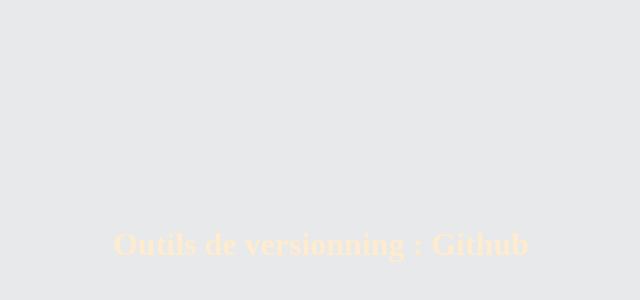
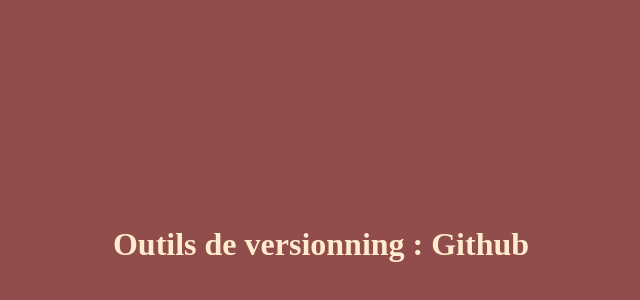
Before and after one commit to Jocelyn-AGORO/Hackathon-DevOps, a plain HTML site: page index.html in a window 1280 px wide. Shown: the part 48-348 px from the top of the page, without its empty margins (319-959 px from the left). Drawn offline with Linux system fonts and the light colour scheme.

Commit message:
nouvelle version sur la branche backgroundColor

```diff
--- a/index.html
+++ b/index.html
@@ -6,7 +6,7 @@
     <meta name="viewport" content="width=device-width, initial-scale=1.0">
     <title>Hackathon DevOps</title>
 </head>
-<body style="background-color: #041f2718;">
+<body style="background-color: #640202b4;">
     <h1 style="color: blanchedalmond;
     text-align: center;
     padding-top: 20% ;
```
Also changed, not shown: 1 other file.
